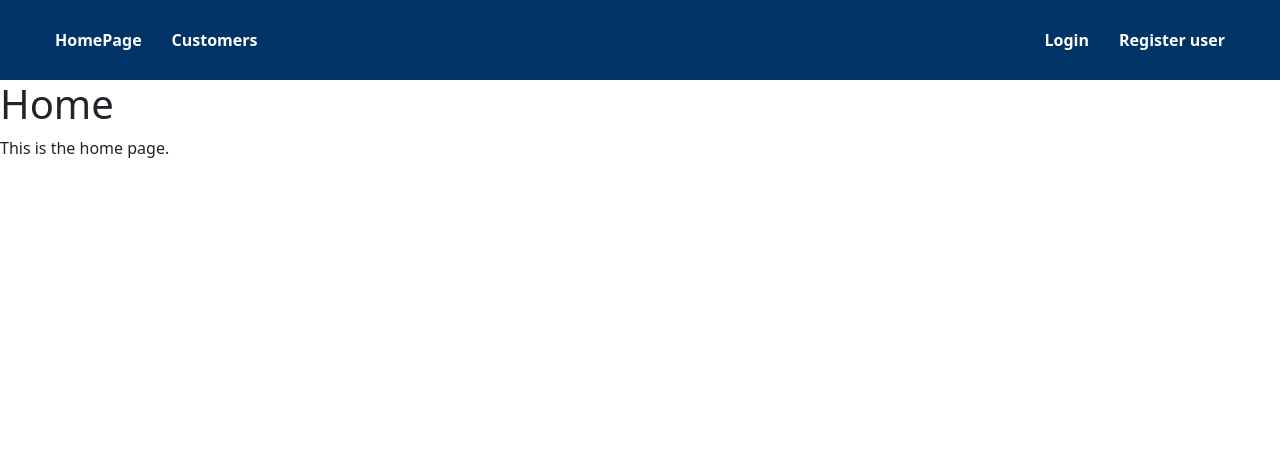
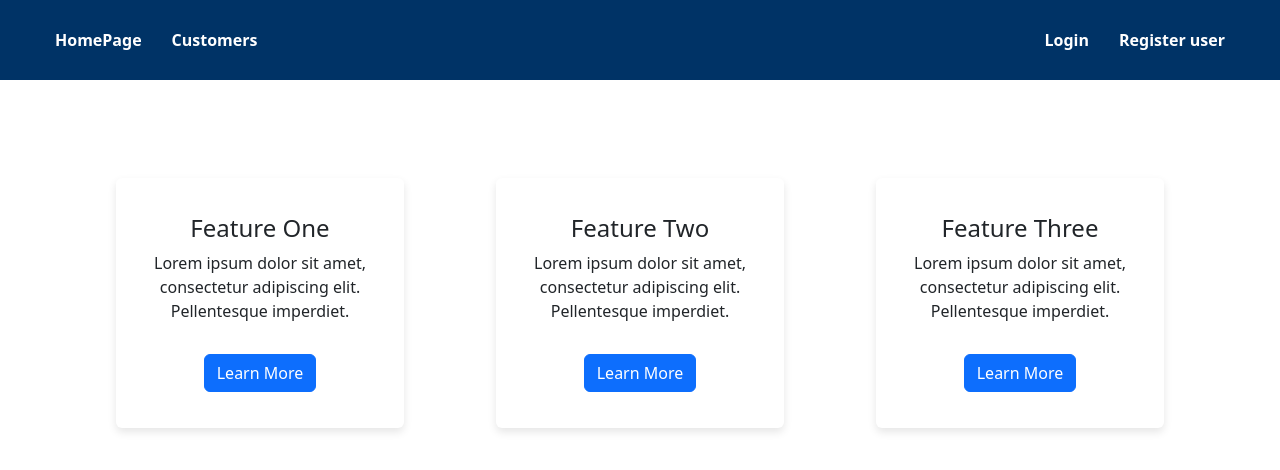
Before and after one commit to kfurjan/NKS-React-App, a React (Create React App) app: page / in a window 1280 px wide. Shown: the top 470 px of the page. Built offline with nearby package versions, Linux system fonts and the light colour scheme.

Commit message:
finalized Items.jsx

```diff
--- a/src/components/CustomersTable.css
+++ b/src/components/CustomersTable.css
@@ -1,32 +1,47 @@
 /* Table styles */
 .table-container {
-  max-width: 800px;
-  margin: 0 auto;
+  max-width: 1200px;
+  margin: 20px auto;
   display: flex; /* Use flexbox for alignment */
   flex-direction: column; /* Stack children vertically */
   align-items: center; /* Center items horizontally */
+  padding: 20px;
+  background: #fff;
+  box-shadow: 0 0 20px rgba(0, 0, 0, 0.1);
+  border-radius: 8px;
 }
 
-table {
+.table-title {
+  font-size: 2.5rem;
+  margin-bottom: 20px;
+  color: #333;
+  text-align: center;
+}
+
+.customers-table {
   width: 100%;
   border-collapse: collapse;
   margin-bottom: 20px;
 }
 
-th, td {
+.customers-table th, .customers-table td {
   border: 1px solid #ddd;
   padding: 12px;
   text-align: left;
 }
 
-th {
-  background-color: #f2f2f2;
+.customers-table th {
+  background-color: #f8f9fa;
   cursor: pointer;
   transition: background-color 0.3s ease;
 }
 
-th:hover {
-  background-color: #e0e0e0;
+.customers-table th:hover {
+  background-color: #e9ecef;
+}
+
+.customers-table tbody tr:hover {
+  background-color: #f1f1f1;
 }
 
 .pagination, .page-size {
@@ -35,14 +50,19 @@ th:hover {
   margin-bottom: 20px;
 }
 
-.pagination button, .page-size button, .search-bar {
+.pagination button, .page-size button {
   padding: 10px 16px;
   margin: 0 8px;
-  border: none;
-  background-color: transparent;
+  border: 1px solid #007bff;
+  background-color: #fff;
+  color: #007bff;
   cursor: pointer;
-  transition: background-color 0.3s ease;
+  transition: background-color 0.3s ease, color 0.3s ease;
   border-radius: 4px;
+}
+
+.pagination button:hover, .page-size button:hover {
+  background-color: #e7f1ff;
 }
 
 .pagination button.current-page, .page-size button.selected-page-size {
@@ -50,31 +70,15 @@ th:hover {
   color: #fff;
 }
 
-.pagination button:hover, .page-size button:hover, .search-bar:hover {
-  background-color: #f5f5f5;
-}
-
 .pagination button:disabled, .page-size button:disabled {
   opacity: 0.5;
   cursor: not-allowed;
-}
-
-/* Responsive design */
-@media (max-width: 600px) {
-  table {
-    width: 100%;
-  }
 }
 
 .current-page, .selected-page-size {
   font-weight: bold;
 }
 
-.disabled {
-  opacity: 0.5;
-}
-
-/* Custom styling */
 .clickable {
   cursor: pointer;
 }
@@ -90,4 +94,20 @@ th:hover {
   border: 1px solid #ddd;
   border-radius: 4px;
   box-sizing: border-box;
+  background-color: white;
 }
+
+/* Responsive design */
+@media (max-width: 600px) {
+  .table-container {
+    padding: 10px;
+  }
+
+  .customers-table th, .customers-table td {
+    padding: 8px;
+  }
+
+  .pagination button, .page-size button, .search-bar {
+    padding: 8px 12px;
+  }
+}
--- a/src/components/CustomersTable.jsx
+++ b/src/components/CustomersTable.jsx
@@ -1,5 +1,6 @@
 import React, { useState, useEffect } from "react";
 import axios from "axios";
+import { Table, Form, Button, Container } from "react-bootstrap";
 import "./CustomersTable.css";
 import Modal from "./Modal";
 
@@ -90,13 +91,6 @@ const CustomersTable = ({ isAuthenticated }) => {
     setSearchQuery(query);
   };
 
-  // const handleItemClick = (customer) => {
-  //   if (isAuthenticated) {
-  //     // Handle item click functionality here (e.g., open dialog)
-  //     console.log("Clicked on customer:", customer);
-  //   }
-  // };
-
   const handleItemClick = async (event, customer) => {
     event.stopPropagation();  // Stop the event from propagating further
     if (!isAuthenticated) return;
@@ -144,21 +138,21 @@ const CustomersTable = ({ isAuthenticated }) => {
   if (loading) return <p>Loading customers...</p>;
 
   return (
-    <div className="table-container">
+    <Container className="table-container">
       <Modal
         isOpen={showDialog}
         onClose={() => setShowDialog(false)}
         data={dialogData}
       />
-      <h1>Customers</h1>
-      <input
+      <h1 className="table-title">Customers</h1>
+      <Form.Control
         type="text"
         className="search-bar"
         placeholder="Search..."
         value={searchQuery}
         onChange={handleSearch}
       />
-      <table>
+      <Table striped bordered hover className="customers-table">
         <thead>
           <tr>
             <th
@@ -229,55 +223,61 @@ const CustomersTable = ({ isAuthenticated }) => {
             </tr>
           ))}
         </tbody>
-      </table>
+      </Table>
       <div className="pagination">
-        <button
+        <Button
           onClick={() => handlePageChange(currentPage - 1)}
           disabled={currentPage === 1}
+          variant="outline-primary"
         >
           Prev
-        </button>
+        </Button>
         {[...Array(Math.min(totalPages, 10)).keys()].map((index) => {
           const startPage = Math.max(1, currentPage - 5);
           const pageNumber = startPage + index;
           return (
-            <button
+            <Button
               key={pageNumber}
               onClick={() => handlePageChange(pageNumber)}
               className={currentPage === pageNumber ? "current-page" : ""}
+              variant={currentPage === pageNumber ? "primary" : "outline-primary"}
             >
               {pageNumber}
-            </button>
+            </Button>
           );
         })}
-        <button
+        <Button
           onClick={() => handlePageChange(currentPage + 1)}
           disabled={currentPage === totalPages}
+          variant="outline-primary"
         >
           Next
-        </button>
+        </Button>
       </div>
       <div className="page-size">
-        <button
+        <Button
           className={pageSize === 10 ? "selected-page-size" : ""}
           onClick={() => handlePageSizeChange(10)}
+          variant="outline-primary"
         >
           10
-        </button>
-        <button
+        </Button>
+        <Button
           className={pageSize === 20 ? "selected-page-size" : ""}
           onClick={() => handlePageSizeChange(20)}
+          variant="outline-primary"
         >
           20
-        </button>
-        <button
+        </Button>
+        <Button
           className={pageSize === 50 ? "selected-page-size" : ""}
           onClick={() => handlePageSizeChange(50)}
+          variant="outline-primary"
         >
           50
-        </button>
+        </Button>
       </div>
-    </div>
+    </Container>
   );
 };
 
--- /dev/null
+++ b/src/pages/Home.css
@@ -0,0 +1,32 @@
+.homepage {
+    padding-top: 50px;
+    text-align: center;
+  }
+
+  .features-section .card {
+    border: none;
+    box-shadow: 0 4px 8px rgba(0, 0, 0, 0.1);
+    transition: transform 0.2s;
+  }
+
+  .features-section .card:hover {
+    transform: translateY(-10px);
+  }
+
+  .feature-card {
+    width: 18rem;
+    margin: auto;
+    padding: 20px;
+  }
+
+  .feature-card .card-title {
+    font-size: 1.5rem;
+  }
+
+  .feature-card .card-text {
+    font-size: 1rem;
+  }
+
+  .feature-card .btn {
+    margin-top: 15px;
+  }
--- a/src/pages/Home.jsx
+++ b/src/pages/Home.jsx
@@ -1,11 +1,50 @@
 import React from 'react';
+import { Container, Row, Col, Card, Button } from 'react-bootstrap';
+import 'bootstrap/dist/css/bootstrap.min.css';
+import './Home.css';
 
-export default function HomePage() {
+const HomePage = () => {
   return (
-    <div>
-      <h1>Home</h1>
-      <p>This is the home page.</p>
-      {/* You'll replace this with a proper form later */}
+    <div className="homepage">
+      <Container className="features-section mt-5">
+        <Row className="justify-content-center">
+          <Col md={4} className="mb-4">
+            <Card className="feature-card">
+              <Card.Body>
+                <Card.Title>Feature One</Card.Title>
+                <Card.Text>
+                  Lorem ipsum dolor sit amet, consectetur adipiscing elit. Pellentesque imperdiet.
+                </Card.Text>
+                <Button variant="primary">Learn More</Button>
+              </Card.Body>
+            </Card>
+          </Col>
+          <Col md={4} className="mb-4">
+            <Card className="feature-card">
+              <Card.Body>
+                <Card.Title>Feature Two</Card.Title>
+                <Card.Text>
+                  Lorem ipsum dolor sit amet, consectetur adipiscing elit. Pellentesque imperdiet.
+                </Card.Text>
+                <Button variant="primary">Learn More</Button>
+              </Card.Body>
+            </Card>
+          </Col>
+          <Col md={4} className="mb-4">
+            <Card className="feature-card">
+              <Card.Body>
+                <Card.Title>Feature Three</Card.Title>
+                <Card.Text>
+                  Lorem ipsum dolor sit amet, consectetur adipiscing elit. Pellentesque imperdiet.
+                </Card.Text>
+                <Button variant="primary">Learn More</Button>
+              </Card.Body>
+            </Card>
+          </Col>
+        </Row>
+      </Container>
     </div>
   );
 };
+
+export default HomePage;
--- a/src/pages/Items.jsx
+++ b/src/pages/Items.jsx
@@ -129,7 +129,45 @@ const ItemsPage = () => {
   };
 
   const handleQuantityChange = (e) => {
-    setSelectedQuantity(e.target.value);
+    setSelectedQuantity(parseInt(e.target.value));
+  };
+
+  const handleAddItem = async () => {
+    const token = localStorage.getItem("token");
+    const config = {
+      headers: { Authorization: `Bearer ${token}` },
+    };
+
+    const newItem = {
+      billId: id,
+      productId: selectedProductId,
+      quantity: selectedQuantity,
+      totalPrice:
+        products[selectedProductId].price * parseInt(selectedQuantity, 10),
+    };
+
+    try {
+      const response = await axios.post(
+        "http://localhost:3000/Item",
+        newItem,
+        config
+      );
+      setItems((prevItems) => [...prevItems, response.data]);
+      setNotificationMessage(
+        `Item '${products[selectedProductId]?.name}' added successfully`
+      );
+      setShowNotification(true);
+      setTimeout(() => {
+        setShowNotification(false);
+      }, 3000);
+    } catch (error) {
+      console.error("Failed to add item:", error);
+      setNotificationMessage(`Failed to add item`);
+      setShowNotification(true);
+      setTimeout(() => {
+        setShowNotification(false);
+      }, 3000);
+    }
   };
 
   const currentItems = items.slice(
@@ -208,7 +246,9 @@ const ItemsPage = () => {
         <Row>
           <Col md={12}>
             <Form
-              className={`p-3 form-animation ${showAddItem ? 'form-visible' : 'form-hidden'}`}
+              className={`p-3 form-animation ${
+                showAddItem ? "form-visible" : "form-hidden"
+              }`}
               style={{ backgroundColor: "#f8f9fa", borderRadius: "5px" }}
             >
               <Row>
@@ -316,6 +356,9 @@ const ItemsPage = () => {
                   </p>
                 </Col>
               </Row>
+              <Button variant="success" onClick={handleAddItem}>
+                Add Item
+              </Button>
             </Form>
           </Col>
         </Row>
```
